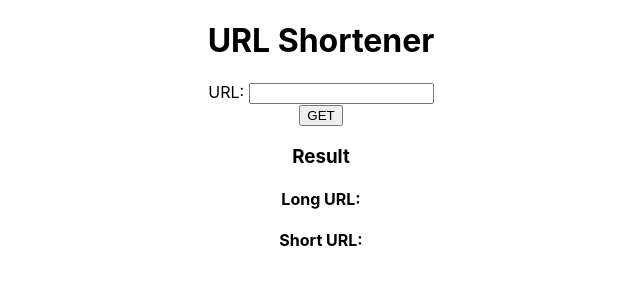
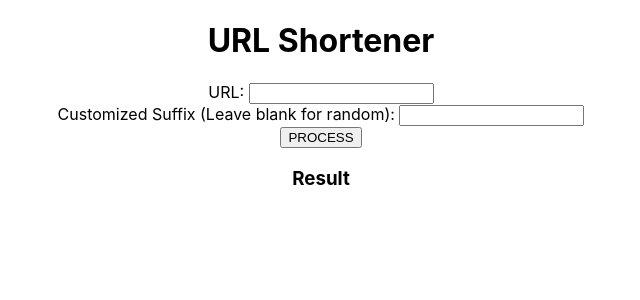
Before and after one commit to HenryJiang97/Assignment-3, a React (Create React App) app: page / in a window 1280 px wide. Shown: the top 300 px of the page, without its empty margins (319-959 px from the left). Built offline with nearby package versions, Linux system fonts and the light colour scheme.

Commit message:
Updated Main.js

```diff
--- a/src/Main.js
+++ b/src/Main.js
@@ -24,13 +24,15 @@ export default class Main extends Component {
     }
 
     onGetButtonClick() {
-        document.getElementById("url").value = "";
+        document.getElementById("long_url").value = "";
+        document.getElementById("short_url").value = "";
         this.getUrl();
     }
 
     getUrl() {
         const that = this;
         const long_url = this.state.long_url;
+        let short_url = this.state.short_url;
 
         Axios.get(`http://localhost:3000/api/url/${long_url}`)
             .then(function(response) {
@@ -38,18 +40,26 @@ export default class Main extends Component {
 
                 if (response.data !== "") {    // Found url in the db
                     alert("Url exist in the database");
-                    that.setState({
-                        long_url: response.data.long_url,
-                        short_url: response.data.short_url
-                    });
+
+                    document.getElementById("long_url_label").innerText = "Long URL: " + response.data.long_url;
+                    document.getElementById("short_url_label").innerText = "Short URL: " + response.data.short_url;
+
                 } else {    // Not found url in the db
                     alert("No short version for this url, created one.");
-                    let short_url = uuidv4();
+                    if (short_url === "") {
+                        short_url = uuidv4();
+                    }
                     that.postUrl(long_url, short_url);
                 }
             })
             .catch(function(error) {
                 console.log(error);
+            })
+            .then(function() {
+                that.setState({
+                    long_url: "",
+                    short_url: ""
+                });
             });
     }
 
@@ -63,14 +73,18 @@ export default class Main extends Component {
         .then(function(response) {
             console.log(response.data);
 
-            that.setState({
-                long_url: response.data[0].long_url,
-                short_url: response.data[0].short_url
-            });
+            document.getElementById("long_url_label").innerText = "Long URL: " + response.data[0].long_url;
+            document.getElementById("short_url_label").innerText = "Short URL: " + response.data[0].short_url;
         })
         .catch(function(error) {
             console.log(error);
         })
+        .then(function() {
+            that.setState({
+                long_url: "",
+                short_url: ""
+            });
+        });
     }
 
     render() {
@@ -80,22 +94,22 @@ export default class Main extends Component {
 
                 <div>
                     <label>URL: </label>
-                    <input type="url" id="url" onChange={this.onLongUrlInputChange}></input>
+                    <input type="url" id="long_url" onChange={this.onLongUrlInputChange}></input>
                 </div>
 
-                {/* <div>
-                    <label>Short url: </label>
-                    <input type="url" onChange={this.onShortUrlInputChange}></input>
-                </div> */}
+                <div>
+                    <label>Customized Suffix (Leave blank for random): </label>
+                    <input type="url" id="short_url" onChange={this.onShortUrlInputChange}></input>
+                </div>
 
                 <div>
-                    <button onClick={this.onGetButtonClick}>GET</button>
+                    <button onClick={this.onGetButtonClick}>PROCESS</button>
                 </div>
 
                 <div>
                     <h3>Result</h3>
-                    <h4>Long URL: {this.state.long_url}</h4>
-                    <h4>Short URL: {this.state.short_url}</h4>
+                    <h4 id="long_url_label"> </h4>
+                    <h4 id="short_url_label"> </h4>
                 </div>
 
             </div>
```
